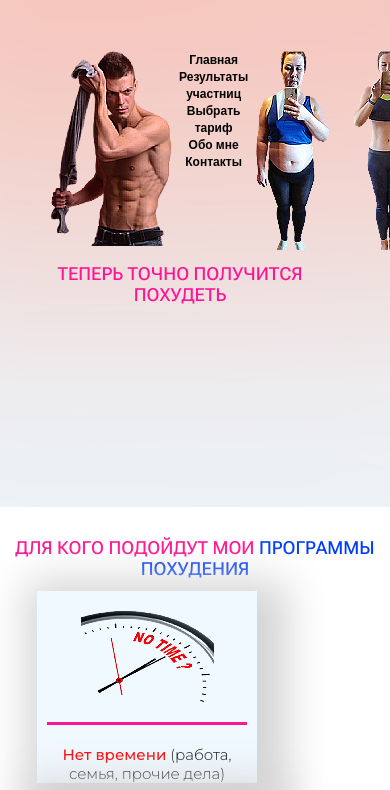
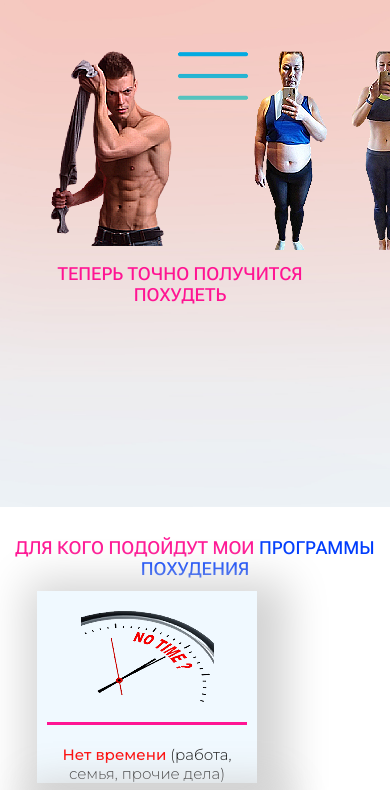
Before and after one commit to AleksandrGrebelnyi/Lose-weight-static, a plain HTML site: page static/index.html in a window 390 px wide. Shown: the top 790 px of the page. Drawn offline with nearby package versions, Linux system fonts and the light colour scheme; files that its build step writes are made by us from their sources.

Commit message:
burger menu

```diff
--- a/static/index.html
+++ b/static/index.html
@@ -29,14 +29,18 @@
             <div class="header-logo">
                 <img src="img/logo.png" alt="">
             </div>
-                <div class="nav">
-                    <a class="nav-item" href="#">Главная</a>
-                    <a class="nav-item" href="#results">Результаты участниц</a>
-                    <a class="nav-item" href="#tariffs">Выбрать тариф</a>
-                    <a class="nav-item" href="#aboutme">Обо мне</a>
-                    <a class="nav-item" href="#contacts">Контакты</a>
-
+        <div class="burger-menu">
+            <button id="burger" class="bt">
+                <img src="img/burger2.png" alt="">
+            </button>
+                <div id="menu" class="nav disp">
+                    <a class="nav-item block" href="#">Главная</a>
+                    <a class="nav-item block" href="#results">Результаты участниц</a>
+                    <a class="nav-item block" href="#tariffs">Выбрать тариф</a>
+                    <a class="nav-item block" href="#aboutme">Обо мне</a>
+                    <a class="nav-item block" href="#contacts">Контакты</a>
                 </div>
+            </div>
                 <div class="header-logo">
                     <img src="img/beforeafterlogo.png" alt="">
             </div>
```
